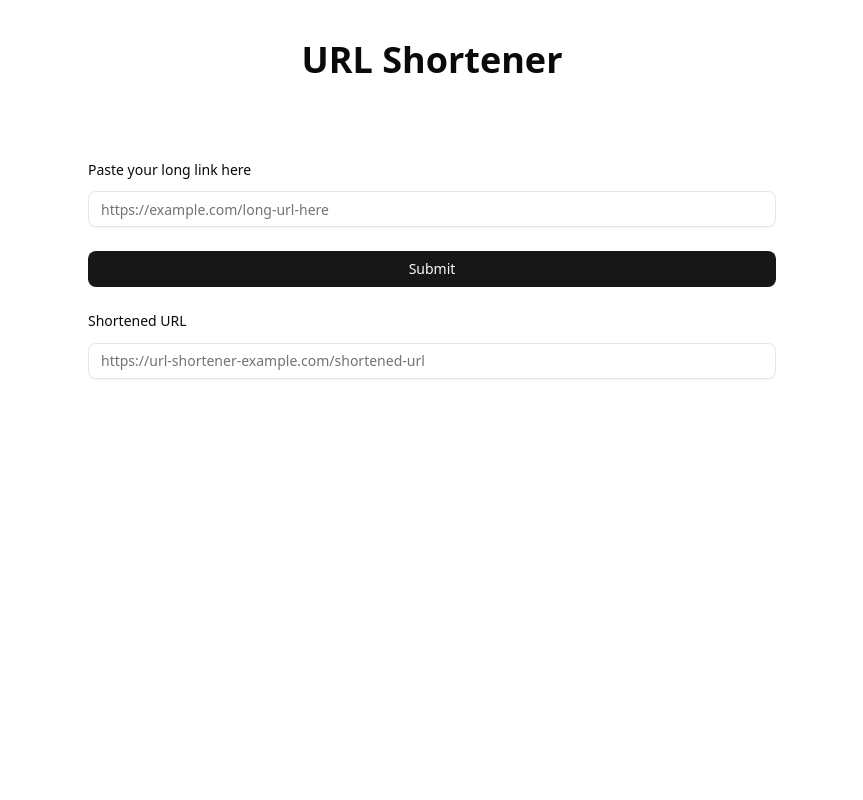
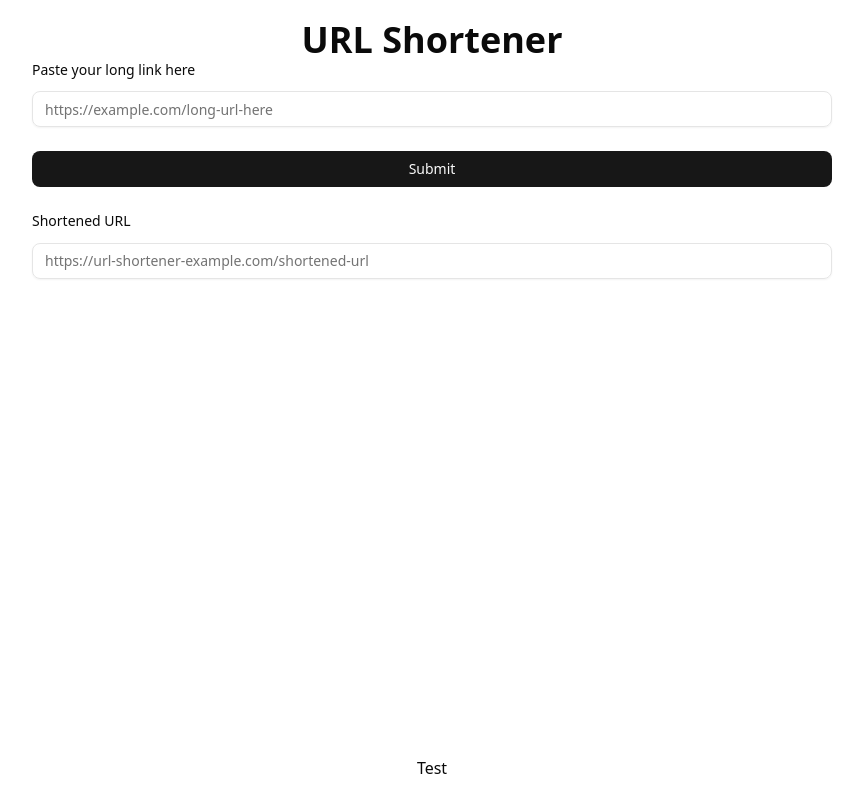
Before and after one commit to RyanTurner02/url-shortener, a Next.js app in the folder frontend/: page / in a window 1280 px wide. Shown: the whole page, without its empty margins (208-1071 px from the left). Built offline with nearby package versions, Linux system fonts and the light colour scheme.

Commit message:
Update styling and add footer

```diff
--- a/frontend/app/page.tsx
+++ b/frontend/app/page.tsx
@@ -2,11 +2,14 @@ import { UrlShortenerForm } from "@/components/forms/url-shortener-form/url-shor
 
 export default function Home() {
   return (
-    <div className="h-screen flex justify-center ">
-      <main className="w-full max-w-3xl">
-        <h1 className="p-10 text-4xl font-bold text-center">URL Shortener</h1>
+    <div className="flex flex-col items-center justify-between h-screen py-5">
+      <main className="w-full max-w-7xl">
+        <h1 className="mb-5 sm:mb-0 text-4xl font-bold text-center">URL Shortener</h1>
         <UrlShortenerForm />
       </main>
+      <footer>
+        <p>Test</p>
+      </footer>
     </div>
   );
 }
--- a/frontend/components/forms/url-shortener-form/url-shortener-form.tsx
+++ b/frontend/components/forms/url-shortener-form/url-shortener-form.tsx
@@ -11,7 +11,7 @@ export const UrlShortenerForm = () => {
 
   return (
     <form
-      className="p-10"
+      className="px-3 sm:px-16 md:px-32 lg:px-48 xl:px-60 2xl:px-72"
       id="url-shortener-form"
       onSubmit={form.handleSubmit(onSubmit)}
     >
```
